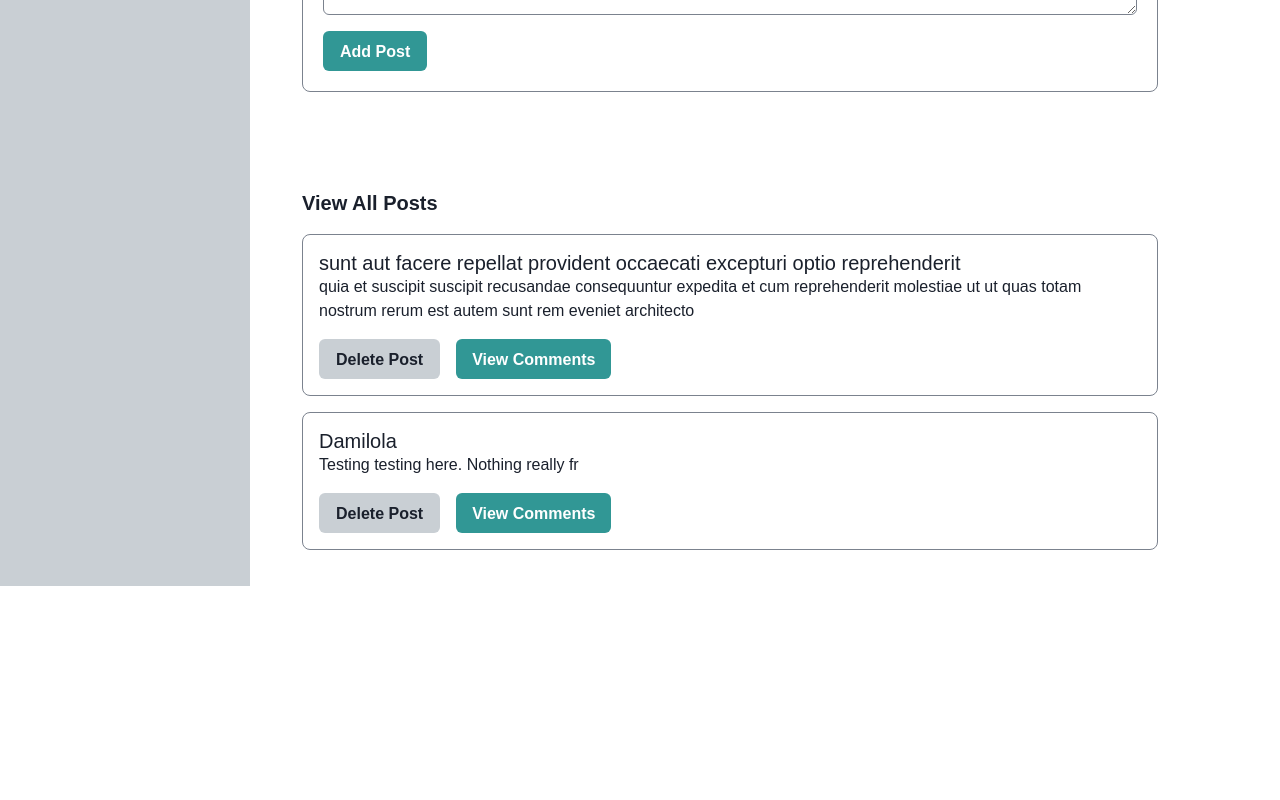
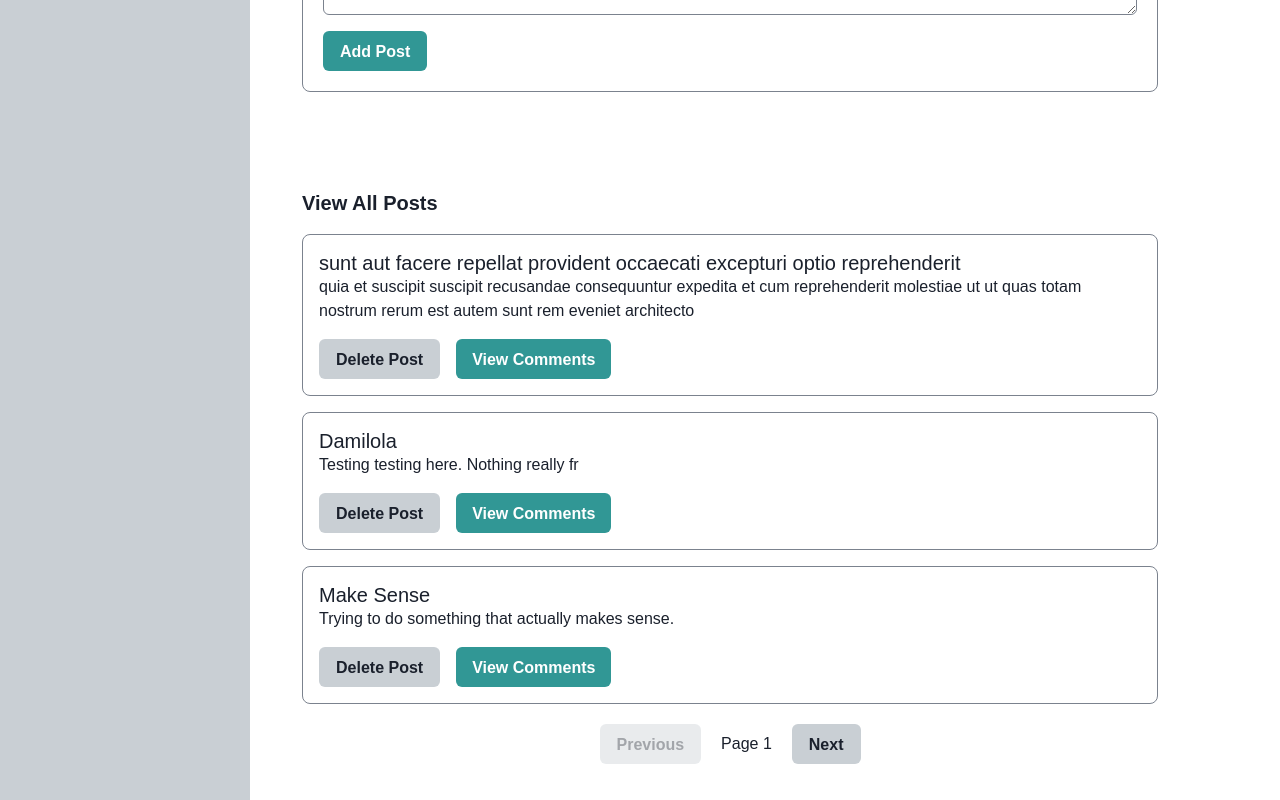
Before and after one commit to ifetreaty/react-query-app, a React (Vite) app: page /posts in a window 1280 px wide. Shown: the part 407-1207 px from the top of the page. Before the commit the page ends 993 px from the top, so only its background shows below. Built offline with nearby package versions, Linux system fonts and the light colour scheme; data requests are answered from the project's data file.

Commit message:
feat(local server): add pagination to fetched requests

```diff
--- a/db.json
+++ b/db.json
@@ -10,6 +10,11 @@
       "id": "290f",
       "title": "Damilola",
       "body": "Testing testing here. Nothing really fr"
+    },
+    {
+      "title": "Make Sense",
+      "body": "Trying to do something that actually makes sense.",
+      "id": "62b1"
     }
   ],
   "comments": [
--- a/src/pages/comments/CommentsList.tsx
+++ b/src/pages/comments/CommentsList.tsx
@@ -1,5 +1,14 @@
-import { Box, Heading, Text, VStack, Spinner } from "@chakra-ui/react";
+import {
+  Box,
+  Heading,
+  Text,
+  VStack,
+  Spinner,
+  HStack,
+  Button,
+} from "@chakra-ui/react";
 import { useQuery } from "@tanstack/react-query";
+import { useState } from "react";
 
 type Comment = {
   postId: number;
@@ -10,24 +19,40 @@ type Comment = {
 };
 
 export default function CommentsList() {
+  const [page, setPage] = useState(1);
+  const limit = 10;
+
   const {
     data: comments,
     error,
     isLoading,
   } = useQuery<Comment[]>({
-    queryKey: ["comments"],
+    queryKey: ["comments", page],
     queryFn: () =>
-      fetch(`https://jsonplaceholder.typicode.com/comments`).then((res) =>
-        res.json()
-      ),
+      fetch(
+        `https://jsonplaceholder.typicode.com/comments?_limit=${limit}&_page=${page}`
+      ).then((res) => res.json()),
   });
 
-  if (isLoading) return <Spinner />;
-  if (error) return <Text>Error fetching comments.</Text>;
+  if (isLoading) {
+    return (
+      <Box display="flex" justifyContent="center" alignItems="center" h="100vh">
+        <Spinner
+          thickness="4px"
+          speed="0.75s"
+          emptyColor="gray.200"
+          color="blue.500"
+          size="xl"
+          label="Loading..."
+        />
+      </Box>
+    );
+  }
 
   return (
     <Box p={5}>
       <Heading mb={5}>Comments</Heading>
+      {error && <Text>Error fetching comments.</Text>}
       <VStack spacing={4} align="stretch">
         {comments?.map((comment) => (
           <Box key={comment.id} borderWidth="1px" borderRadius="lg" p={4}>
@@ -39,6 +64,16 @@ export default function CommentsList() {
           </Box>
         ))}
       </VStack>
+      <HStack mt={5} spacing={5} justify="center">
+        <Button
+          onClick={() => setPage((prev) => Math.max(prev - 1, 1))}
+          isDisabled={page === 1}
+        >
+          Previous
+        </Button>
+        <Text>Page {page}</Text>
+        <Button onClick={() => setPage((prev) => prev + 1)}>Next</Button>
+      </HStack>
     </Box>
   );
 }
--- a/src/pages/comments/PostComments.tsx
+++ b/src/pages/comments/PostComments.tsx
@@ -31,13 +31,13 @@ export default function PostComments() {
   } = useQuery<Comment[]>({
     queryKey: ["comments", postId],
     queryFn: () =>
-      fetch(
-        `https://jsonplaceholder.typicode.com/posts/${postId}/comments`
-      ).then((res) => res.json()),
+      fetch(`http://localhost:5000/posts/${postId}/comments`).then((res) =>
+        res.json()
+      ),
   });
 
   if (isLoading) return <Spinner />;
-  if (error) return <Text>Error fetching comments.</Text>;
+  // if (error) return <Text>Error fetching comments.</Text>;
 
   return (
     <Box p={5}>
@@ -55,6 +55,7 @@ export default function PostComments() {
         Back to Posts
       </Button>
       <Heading mb={5}>Comments</Heading>
+      {error && <Text color="red">Error fetching comments.</Text>}
       <VStack spacing={4} align="stretch">
         {comments?.map((comment) => (
           <Box key={comment.id} borderWidth="1px" borderRadius="lg" p={4}>
--- a/src/pages/photos/PhotosList.tsx
+++ b/src/pages/photos/PhotosList.tsx
@@ -1,5 +1,15 @@
-import { Box, Heading, Text, VStack, Spinner, Image } from "@chakra-ui/react";
+import {
+  Box,
+  Heading,
+  Text,
+  VStack,
+  Spinner,
+  Image,
+  HStack,
+  Button,
+} from "@chakra-ui/react";
 import { useQuery } from "@tanstack/react-query";
+import { useState } from "react";
 
 type Photo = {
   albumId: number;
@@ -10,24 +20,43 @@ type Photo = {
 };
 
 export default function PhotosList() {
+  const [page, setPage] = useState(1);
+  const limit = 10;
+
   const {
     data: photos,
     error,
     isLoading,
   } = useQuery<Photo[]>({
-    queryKey: ["photos"],
+    queryKey: ["photos", page],
     queryFn: () =>
-      fetch(`https://jsonplaceholder.typicode.com/photos`).then((res) =>
-        res.json()
-      ),
+      fetch(
+        `https://jsonplaceholder.typicode.com/photos?_limit=${limit}&_page=${page}`
+      ).then((res) => res.json()),
   });
 
-  if (isLoading) return <Spinner />;
-  if (error) return <Text>Error fetching photos.</Text>;
+  if (isLoading) {
+    return (
+      <Box display="flex" justifyContent="center" alignItems="center" h="100vh">
+        <Spinner
+          thickness="4px"
+          speed="0.75s"
+          emptyColor="gray.200"
+          color="blue.500"
+          size="xl"
+          label="Loading..."
+        />
+      </Box>
+    );
+  }
+
+  // if (error) return <Text color="red">Error fetching photos.</Text>;
 
   return (
     <Box p={5}>
       <Heading mb={5}>Photos</Heading>
+      {error && <Text>Error fetching Photos.</Text>}
+
       <VStack spacing={4} align="stretch">
         {photos?.map((photo) => (
           <Box key={photo.id} borderWidth="1px" borderRadius="lg" p={4}>
@@ -37,6 +66,16 @@ export default function PhotosList() {
           </Box>
         ))}
       </VStack>
+      <HStack mt={5} spacing={5} justify="center">
+        <Button
+          onClick={() => setPage((prev) => Math.max(prev - 1, 1))}
+          isDisabled={page === 1}
+        >
+          Previous
+        </Button>
+        <Text>Page {page}</Text>
+        <Button onClick={() => setPage((prev) => prev + 1)}>Next</Button>
+      </HStack>
     </Box>
   );
 }
--- a/src/pages/posts/CreateUpdatePostForm.tsx
+++ b/src/pages/posts/CreateUpdatePostForm.tsx
@@ -28,9 +28,7 @@ export default function CreateUpdatePostForm() {
   const { data: post, isLoading } = useQuery<Post>({
     queryKey: ["post", id],
     queryFn: () =>
-      fetch(`https://jsonplaceholder.typicode.com/posts/${id}`).then((res) =>
-        res.json()
-      ),
+      fetch(`http://localhost:5000/posts/${id}`).then((res) => res.json()),
   });
 
   const { register, handleSubmit, reset, setValue } = useForm<Post>({
@@ -53,7 +51,7 @@ export default function CreateUpdatePostForm() {
 
   const { mutate, isPending } = useMutation({
     mutationFn: (updatedPost: Post) =>
-      fetch(`https://jsonplaceholder.typicode.com/posts/${id}`, {
+      fetch(`http://localhost:5000/posts/${id}`, {
         method: "PUT",
         body: JSON.stringify(updatedPost),
         headers: {
--- a/src/pages/posts/PostDetails.tsx
+++ b/src/pages/posts/PostDetails.tsx
@@ -22,7 +22,7 @@ export default function PostDetails() {
   } = useQuery({
     queryKey: ["post", id],
     queryFn: () =>
-      fetch(`https://jsonplaceholder.typicode.com/posts/${id}`).then((res) => {
+      fetch(`http://localhost:5000/posts/${id}`).then((res) => {
         if (!res.ok) {
           throw new Error("Network response was not ok");
         }
@@ -31,7 +31,7 @@ export default function PostDetails() {
   });
 
   if (isLoading) return <Spinner />;
-  if (error) return <Text>Error fetching post details.</Text>;
+  // if (error) return <Text>Error fetching post details.</Text>;
 
   return (
     <Box p={5} maxW="600px" mx="auto">
@@ -52,6 +52,7 @@ export default function PostDetails() {
         <Heading mb={5}>{post.title}</Heading>
         <Text>{post.body}</Text>
       </Box>
+      {error && <Text>Error fetching post details.</Text>}
       <CreateUpdatePostForm />
     </Box>
   );
--- a/src/pages/posts/PostsList.tsx
+++ b/src/pages/posts/PostsList.tsx
@@ -10,8 +10,11 @@ import {
   Textarea,
   Button,
   useToast,
+  FormErrorMessage,
+  HStack,
 } from "@chakra-ui/react";
 import { useMutation, useQuery, useQueryClient } from "@tanstack/react-query";
+import { useState } from "react";
 import { useForm } from "react-hook-form";
 import { Link as RouterLink } from "react-router-dom";
 
@@ -31,17 +34,38 @@ type NewPost = {
 export default function PostsList() {
   const queryClient = useQueryClient();
   const toast = useToast();
+  const [page, setPage] = useState(1);
+  const limit = 10;
 
   const {
     data: posts,
     error,
     isLoading,
   } = useQuery<Post[]>({
-    queryKey: ["posts"],
+    queryKey: ["posts", page],
     queryFn: () =>
-      fetch(`http://localhost:5000/posts`).then((res) => res.json()),
+      fetch(`http://localhost:5000/posts?_limit=${limit}&_page=${page}`).then(
+        (res) => res.json()
+      ),
     refetchInterval: 60000,
   });
+
+  //   queryFn: async () => {
+  //     const res = await fetch(
+  //       `http://localhost:5000/posts?_limit=${limit}&_page=${page}`
+  //     );
+  //     const totalCount = parseInt(res.headers.get("X-Total-Count") || "0", 10);
+  //     setTotalItems(totalCount);
+  //     return res.json();
+  //   },
+  //   keepPreviousData: true,
+  // });
+
+  // console.log("posts: ", posts);
+  // console.log("count: ", posts?.length);
+  // console.log("total: ", totalItems);
+
+  // const isLastPage = posts?.length < limit || page * limit >= totalItems;
 
   const { mutate: addPost, isPending: isPending } = useMutation({
     mutationFn: (newPost: NewPost) =>
@@ -99,7 +123,12 @@ export default function PostsList() {
     },
   });
 
-  const { register, handleSubmit, reset } = useForm<NewPost>();
+  const {
+    register,
+    handleSubmit,
+    reset,
+    formState: { errors, isSubmitting },
+  } = useForm<NewPost>();
 
   const onSubmit = (data: NewPost) => {
     addPost(data);
@@ -107,7 +136,7 @@ export default function PostsList() {
   };
 
   if (isLoading) return <Spinner />;
-  if (error) return <Text>Error fetching posts.</Text>;
+  if (error) return <Text color="red">Error fetching posts.</Text>;
 
   return (
     <Box p={5}>
@@ -117,7 +146,7 @@ export default function PostsList() {
       </Text>
       <Box mb="6rem" p={5} borderWidth="1px" borderRadius="lg">
         <form onSubmit={handleSubmit(onSubmit)}>
-          <FormControl mb={4}>
+          <FormControl mb={4} isInvalid={!!errors.title}>
             <FormLabel>Title</FormLabel>
             <Input
               placeholder="Post title"
@@ -129,9 +158,12 @@ export default function PostsList() {
                 },
               })}
             />
+            <FormErrorMessage>
+              {errors.title && errors.title.message}
+            </FormErrorMessage>
           </FormControl>
 
-          <FormControl mb={4}>
+          <FormControl mb={4} isInvalid={!!errors.body}>
             <FormLabel>Body</FormLabel>
             <Textarea
               placeholder="Post body"
@@ -143,9 +175,16 @@ export default function PostsList() {
                 },
               })}
             />
+            <FormErrorMessage>
+              {errors.body && errors.body.message}
+            </FormErrorMessage>
           </FormControl>
 
-          <Button type="submit" colorScheme="teal" isLoading={isPending}>
+          <Button
+            type="submit"
+            colorScheme="teal"
+            isLoading={isPending || isSubmitting}
+          >
             Add Post
           </Button>
         </form>
@@ -153,6 +192,7 @@ export default function PostsList() {
       <Text fontWeight={700} fontSize="20px" mb={4}>
         View All Posts
       </Text>
+      {error && <Text>Error fetching Posts.</Text>}
       <VStack spacing={4} align="stretch">
         {posts?.map((post) => (
           <Box key={post.id} borderWidth="1px" borderRadius="lg" p={4}>
@@ -180,6 +220,16 @@ export default function PostsList() {
           </Box>
         ))}
       </VStack>
+      <HStack mt={5} spacing={5} justify="center">
+        <Button
+          onClick={() => setPage((prev) => Math.max(prev - 1, 1))}
+          isDisabled={page === 1}
+        >
+          Previous
+        </Button>
+        <Text>Page {page}</Text>
+        <Button onClick={() => setPage((prev) => prev + 1)}>Next</Button>
+      </HStack>
     </Box>
   );
 }
```
Also changed, not shown: 1 other file (tests, documents, lock files or other folders).
